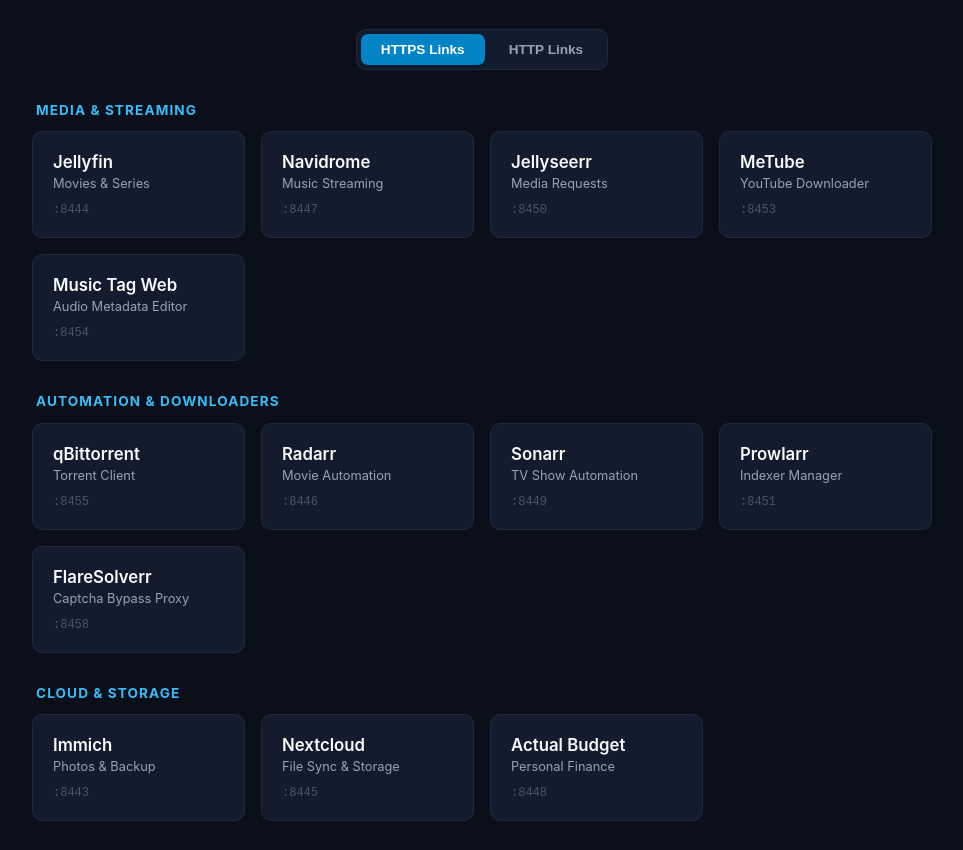
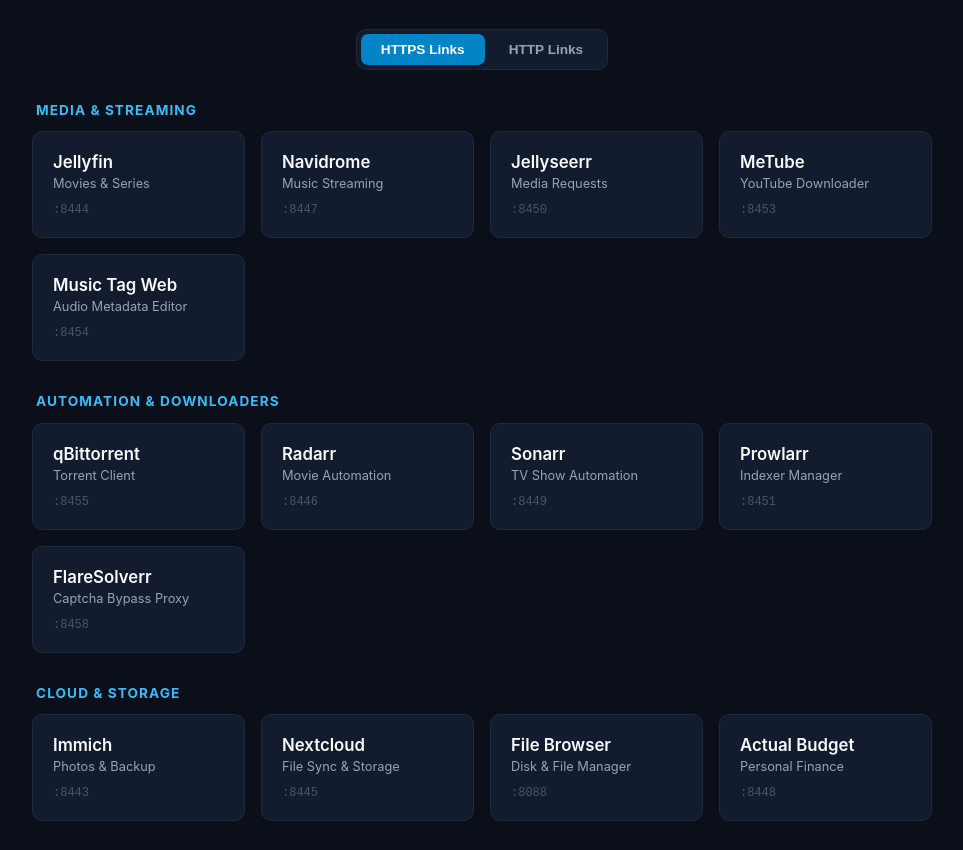
Before and after one commit to dhamejanishivam/server, a plain HTML site: page index.html in a window 1280 px wide. Shown: the part 102-952 px from the top of the page, without its empty margins (158-1121 px from the left). Drawn offline with Linux system fonts and the light colour scheme.

Commit message:
Update index.html

```diff
--- a/index.html
+++ b/index.html
@@ -230,6 +230,13 @@
         </div>
         <div class="port">:8445</div>
       </a>
+      <a class="card" data-http="http://100.92.70.85:8088" data-https="http://100.92.70.85:8088" data-port-http=":8088" data-port-https=":8088" href="http://100.92.70.85:8088" target="_blank">
+        <div>
+          <div class="title">File Browser</div>
+          <div class="desc">Disk & File Manager</div>
+        </div>
+        <div class="port">:8088</div>
+      </a>
       <a class="card" data-http="http://100.92.70.85:5006" data-https="https://kali.tailf56f46.ts.net:8448" data-port-http=":5006" data-port-https=":8448" href="https://kali.tailf56f46.ts.net:8448" target="_blank">
         <div>
           <div class="title">Actual Budget</div>
```
